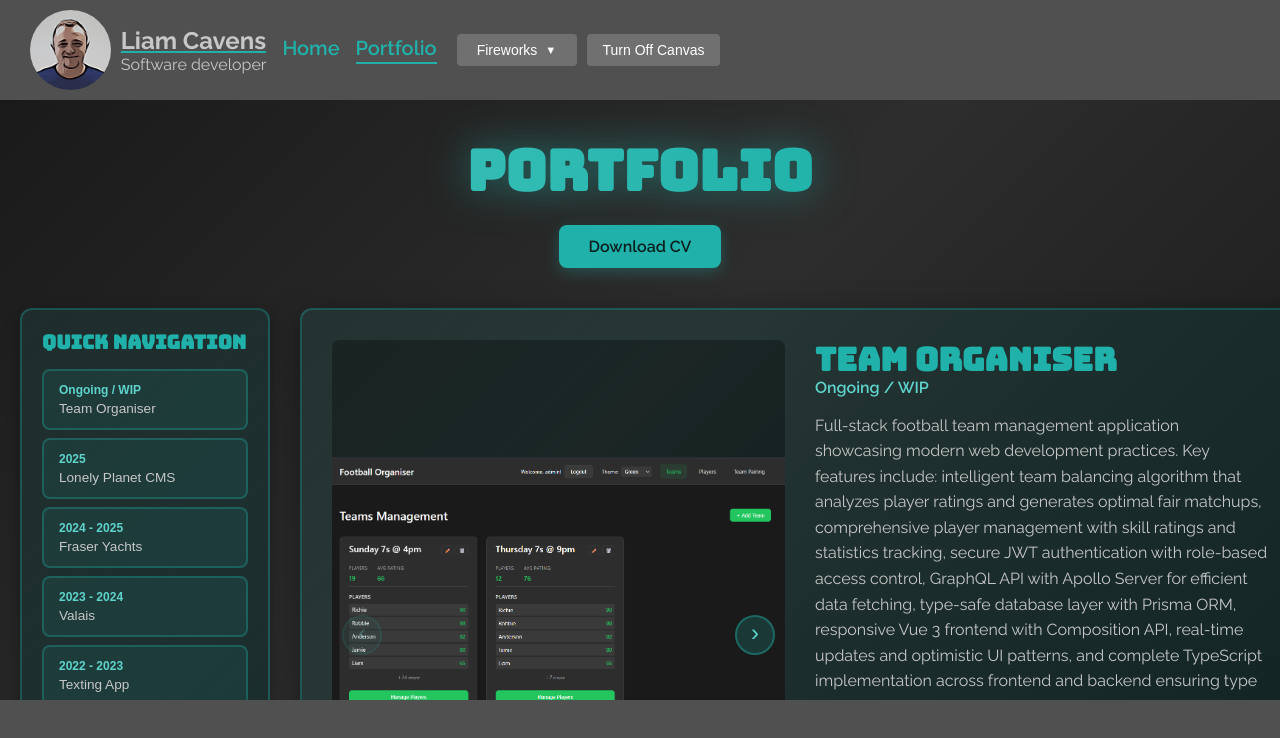
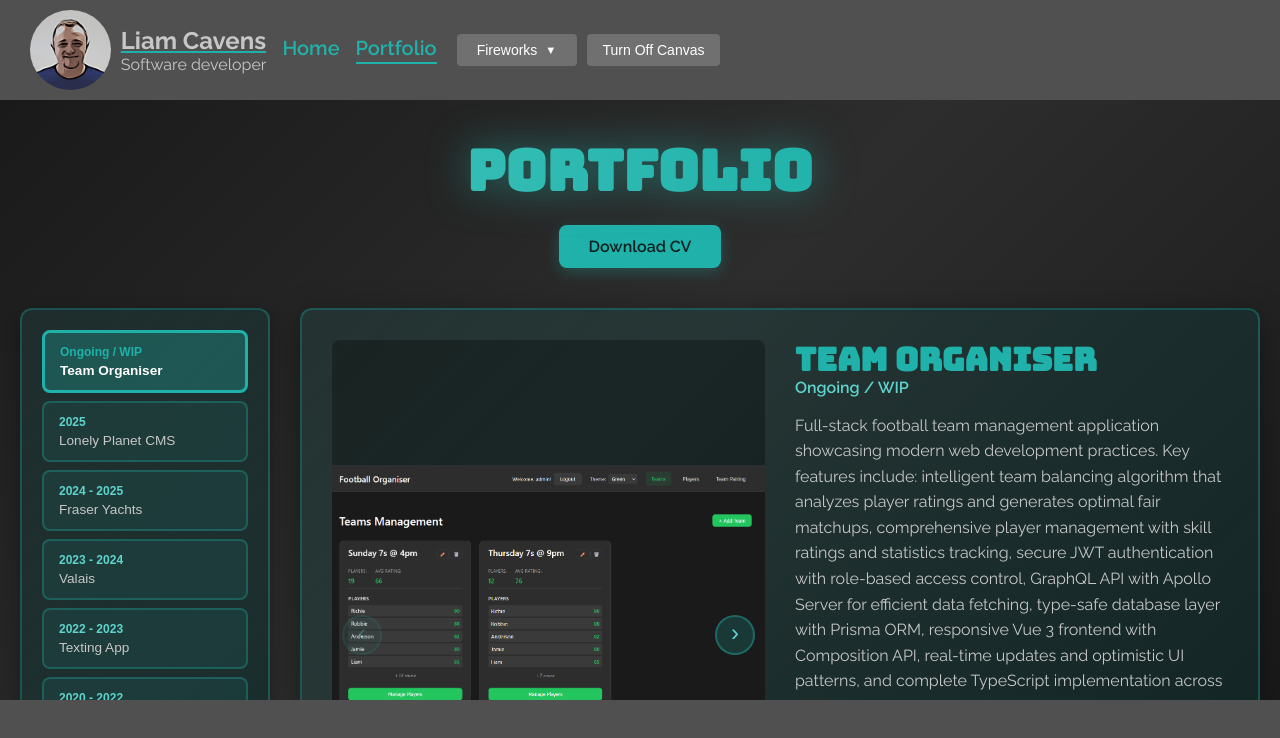
Before and after one commit to LiamCavens/Vue3Portfolio, a Vue app: page /portfolio in a window 1280 px wide. Shown: the top 738 px of the page. Built offline with nearby package versions, Linux system fonts and the light colour scheme.

Commit message:
Responsive width

```diff
--- a/src/views/PortfolioView.vue
+++ b/src/views/PortfolioView.vue
@@ -1,5 +1,5 @@
 <script setup lang="ts">
-import { ref, computed } from 'vue'
+import { ref, computed, onMounted, onUnmounted } from 'vue'
 import LiamCV from '../assets/files/LiamCavensCV.pdf'
 import portfolioData from '../data/portfolio.json'
 
@@ -26,6 +26,7 @@ const isFullscreenData = ref<{ open: boolean; projectId: number; imageIndex: num
   projectId: 0,
   imageIndex: 0
 })
+const activeProjectId = ref<number | null>(null)
 
 // Function to import all images from a folder
 const getProjectImages = (folderName: string | null) => {
@@ -110,6 +111,35 @@ const previousImageFullscreen = () => {
 const currentFullscreenImages = computed(() => {
   return getImagesForProject(isFullscreenData.value.projectId)
 })
+
+// Intersection Observer to track active project
+const observerCallback = (entries: IntersectionObserverEntry[]) => {
+  entries.forEach(entry => {
+    if (entry.isIntersecting && entry.intersectionRatio > 0.5) {
+      const projectId = entry.target.id.replace('project-', '')
+      activeProjectId.value = parseInt(projectId)
+    }
+  })
+}
+
+onMounted(() => {
+  const observer = new IntersectionObserver(observerCallback, {
+    root: null,
+    rootMargin: '-20% 0px -20% 0px',
+    threshold: [0, 0.25, 0.5, 0.75, 1]
+  })
+
+  portfolioItems.value.forEach(item => {
+    const element = document.getElementById(`project-${item.id}`)
+    if (element) {
+      observer.observe(element)
+    }
+  })
+
+  onUnmounted(() => {
+    observer.disconnect()
+  })
+})
 </script>
 
 <template>
@@ -124,10 +154,13 @@ const currentFullscreenImages = computed(() => {
     <div class="portfolio-container">
       <!-- Quick Navigation List -->
       <nav class="project-nav">
-        <h3>Quick Navigation</h3>
         <ul>
           <li v-for="item in portfolioItems" :key="item.id">
-            <button @click="scrollToProject(item.id)" class="nav-button">
+            <button
+              @click="scrollToProject(item.id)"
+              class="nav-button"
+              :class="{ active: activeProjectId === item.id }"
+            >
               <span class="nav-year">{{ item.year }}</span>
               <span class="nav-title">{{ item.tabTitle }}</span>
             </button>
@@ -345,7 +378,7 @@ const currentFullscreenImages = computed(() => {
 
 .portfolio-container {
   max-width: 1400px;
-  width: 100%;
+  width: auto;
   margin: 0 auto;
   display: grid;
   grid-template-columns: 250px 1fr;
@@ -415,6 +448,21 @@ const currentFullscreenImages = computed(() => {
 
       .nav-title {
         color: #fff;
+      }
+    }
+
+    &.active {
+      background-color: rgba(32, 178, 170, 0.3);
+      border-color: #20b2aa;
+      border-width: 3px;
+
+      .nav-year {
+        color: #20b2aa;
+      }
+
+      .nav-title {
+        color: #fff;
+        font-weight: 600;
       }
     }
   }
```
